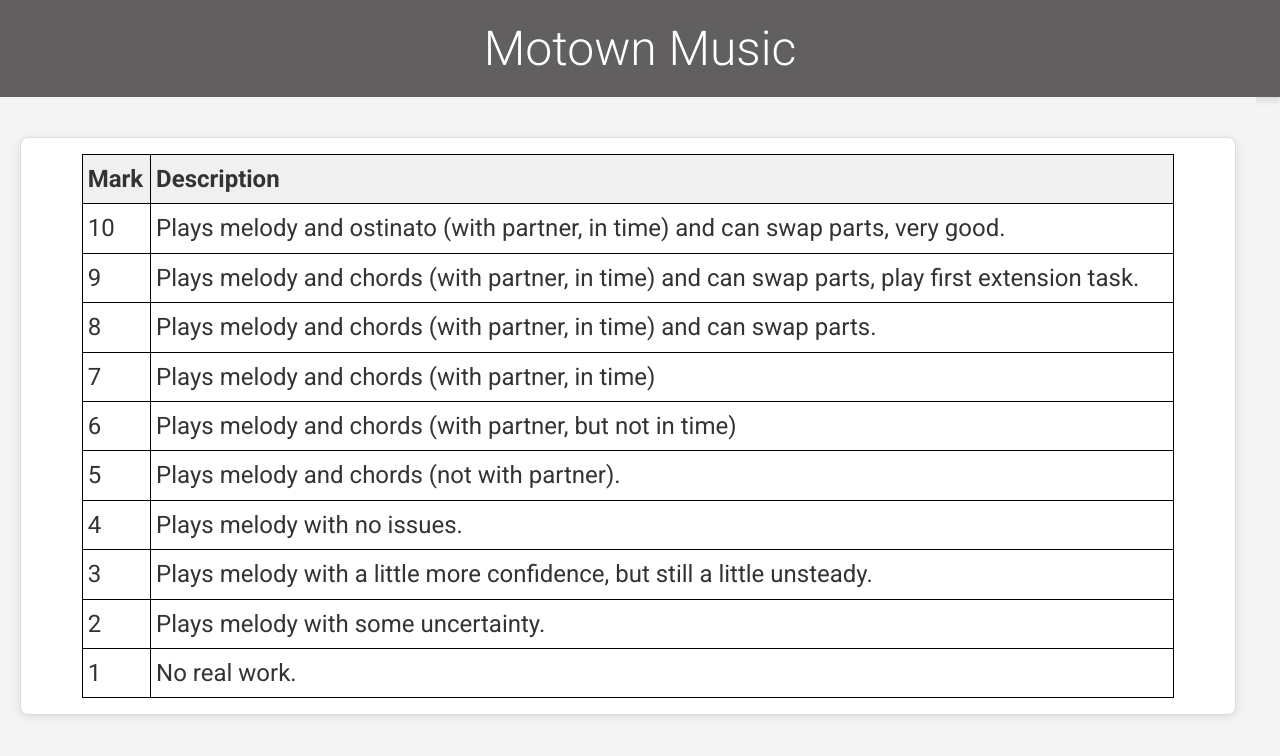
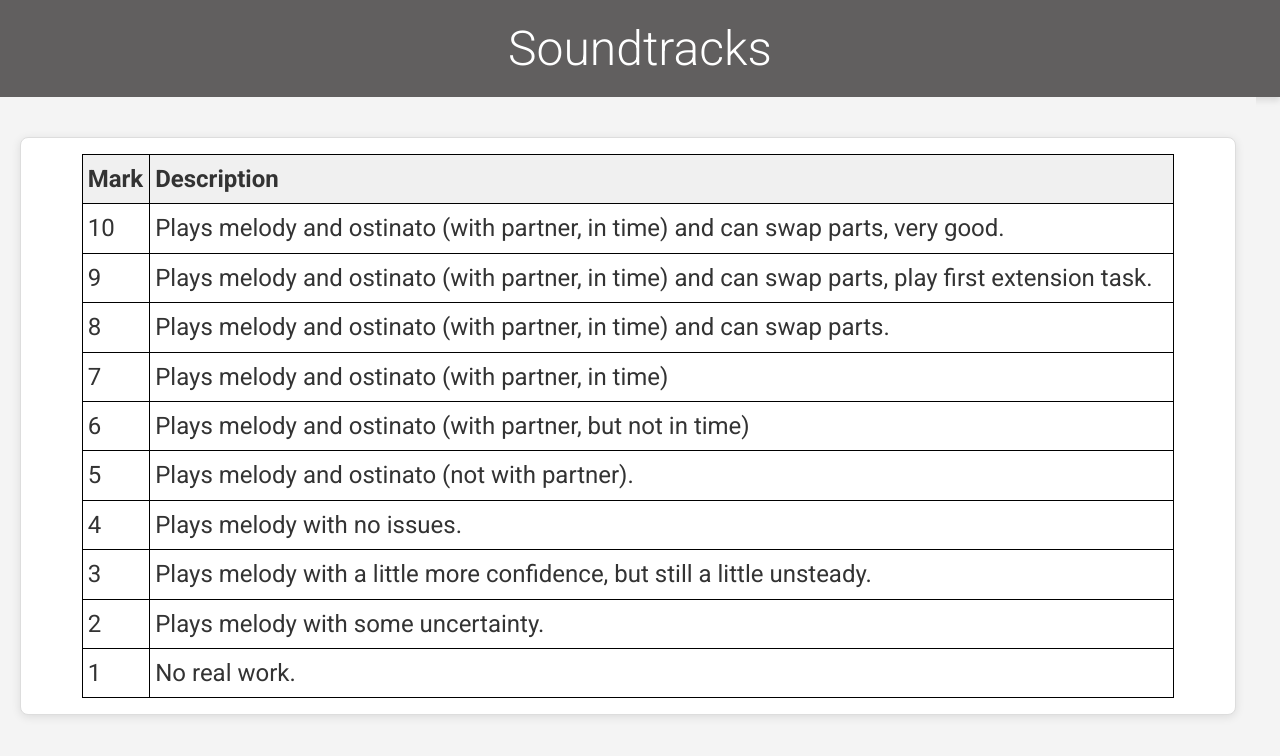
Before and after one commit to MrSearl/MrSearlPiano, a plain HTML site: page soundtracks/assessment.html in a window 1280 px wide. Drawn offline with nearby package versions, Linux system fonts and the light colour scheme; no server answers.

Commit message:
update soundtracks page

```diff
--- a/soundtracks/assessment.html
+++ b/soundtracks/assessment.html
@@ -6,7 +6,7 @@
     <link rel="stylesheet" href="../styles.css" />
     <link rel="icon" type="image/png" href="/favicon.png" />
 
-    <title>Motown Music Webpage</title>
+    <title>Soundtracks</title>
     <link rel="preconnect" href="https://fonts.googleapis.com" />
     <link rel="preconnect" href="https://fonts.gstatic.com" crossorigin />
     <link
@@ -18,7 +18,7 @@
   <body>
     <div class="main-container">
       <header>
-        <a href="../index.html"><h1>Motown Music</h1></a>
+        <a href="../index.html"><h1>Soundtracks</h1></a>
       </header>
 
       <section>
@@ -35,12 +35,12 @@
     <tbody>
       <tr><td>10</td><td>Plays melody and ostinato (with partner, in time) and can swap parts, very
         good.</td></tr>
-      <tr><td>9</td><td>Plays melody and chords (with partner, in time) and can swap parts, play first
+      <tr><td>9</td><td>Plays melody and ostinato (with partner, in time) and can swap parts, play first
         extension task.</td></tr>
-      <tr><td>8</td><td>Plays melody and chords (with partner, in time) and can swap parts.</td></tr>
-      <tr><td>7</td><td>Plays melody and chords (with partner, in time)</td></tr>
-      <tr><td>6</td><td>Plays melody and chords (with partner, but not in time)</td></tr>
-      <tr><td>5</td><td>Plays melody and chords (not with partner).</td></tr>
+      <tr><td>8</td><td>Plays melody and ostinato (with partner, in time) and can swap parts.</td></tr>
+      <tr><td>7</td><td>Plays melody and ostinato (with partner, in time)</td></tr>
+      <tr><td>6</td><td>Plays melody and ostinato (with partner, but not in time)</td></tr>
+      <tr><td>5</td><td>Plays melody and ostinato (not with partner).</td></tr>
       <tr><td>4</td><td>Plays melody with no issues.</td></tr>
       <tr><td>3</td><td>Plays melody with a little more confidence, but still a little unsteady.</td></tr>
       <tr><td>2</td><td>Plays melody with some uncertainty.</td></tr>
```
